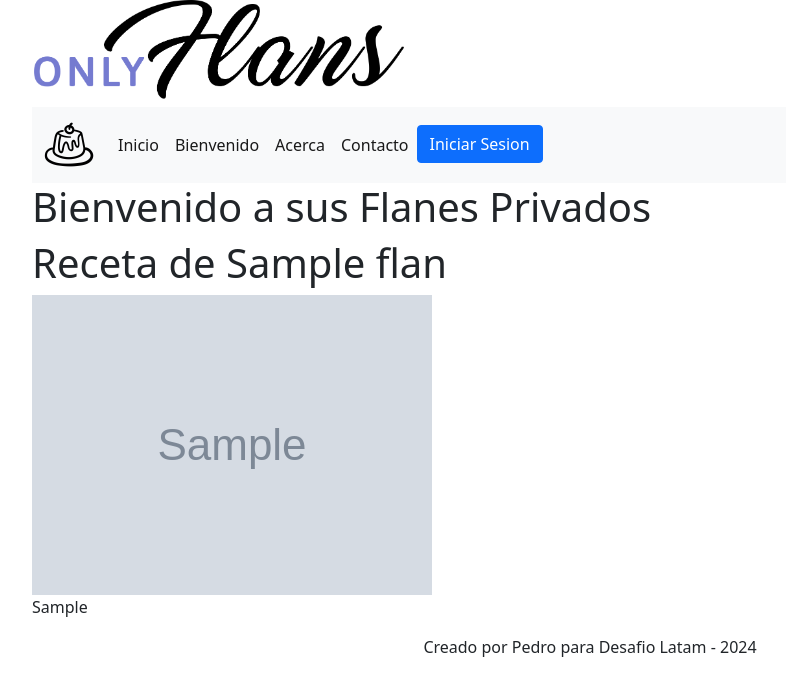
After one commit to josehermosillaa/g4v_hit_24, a Django app: page /flan/00000000-0000-0000-0000-000000000001/ in a window 1280 px wide. The commit adds this page. Shown: the top 696 px of the page, without its empty margins (50-836 px from the left). Run offline with Django 4.2, Linux system fonts and the light colour scheme; tables that the repository leaves empty hold one stand-in row (values such as "Sample post"); grey boxes marked "Sample" are stand-in pictures.

Commit message:
add unique flan button

```diff
--- a/onlyflans/urls.py
+++ b/onlyflans/urls.py
@@ -1,7 +1,7 @@
 
 from django.contrib import admin
 from django.urls import path, include
-from web.views import indice, acerca, bienvenido,contacto, exito, MiVistaProtegida
+from web.views import indice, acerca, bienvenido,contacto, exito, MiVistaProtegida,receta
 
 urlpatterns = [
     path('admin/', admin.site.urls),
@@ -10,6 +10,8 @@ urlpatterns = [
     path('bienvenido/', bienvenido, name="bienvenido"),
     path('contacto/', contacto, name="contacto"),
     path('exito/', exito, name="exito"),
-    path('prueba/', MiVistaProtegida.as_view(), name="prueba"),
+    # path('prueba/', MiVistaProtegida.as_view(), name="prueba"),
+    path('flan/<str:flan_uuid>/',receta, name="prueba"),
     path('accounts/',include('django.contrib.auth.urls')),
+
 ]
--- a/web/models.py
+++ b/web/models.py
@@ -8,6 +8,7 @@ class Flan(models.Model):
     flan_uuid = models.UUIDField()
     name = models.CharField(max_length=64)
     description = models.TextField()
+    receta = models.TextField()
     image_url = models.URLField()
     slug = models.SlugField()
     is_private = models.BooleanField()
--- a/web/templates/base.html
+++ b/web/templates/base.html
@@ -19,7 +19,7 @@
     {% include 'navbar.html' %}
     {% endblock navbar %}
 
-    <div style='background-color:white' class="container">{% block contenido %}contenido{% endblock contenido %}</div>
+    <div class="container">{% block contenido %}contenido{% endblock contenido %}</div>
 {% block footer %}
 {% include "footer.html" %}
 {% endblock footer %}
--- a/web/templates/footer.html
+++ b/web/templates/footer.html
@@ -1,4 +1,4 @@
-<div style="background: green;" class="container">
+<div  class="container">
     <div class="col text-center">
      Creado por Pedro para Desafio Latam - 2024
     </div>
--- a/web/templates/header.html
+++ b/web/templates/header.html
@@ -1,6 +1,6 @@
 {% load static %}
 
-<div style='background-color:red' class="container">
+<div  class="container">
     <div class="col-4">
         <img src="{% static 'img/OnlyFlans.png'%}" alt="logo" class="img-fluid">
     </div>
--- a/web/templates/index.html
+++ b/web/templates/index.html
@@ -16,6 +16,7 @@
           <p class="card-text">
             {{flan.description}}
           </p>
+          <a href="/flan/{{flan.flan_uuid}}/" class="btn btn-primary">Receta</a>
         </div>
       </div>
 
--- a/web/templates/navbar.html
+++ b/web/templates/navbar.html
@@ -1,5 +1,5 @@
 
-<div style='background-color: yellow' class="container">
+<div  class="container">
 
     <nav class="navbar navbar-expand-lg navbar-light bg-light">
       <div class="container-fluid">
--- /dev/null
+++ b/web/templates/receta.html
@@ -0,0 +1,9 @@
+{% extends 'base.html'%}
+
+{% block contenido %}
+<h1>Bienvenido {{user.username}} a sus Flanes Privados</h1>
+<h1>Receta de {{flan.name}}</h1>
+<img src="{{flan.image_url}}">
+<p>{{flan.receta}}</p>
+
+{% endblock contenido%}
--- a/web/templates/welcome.html
+++ b/web/templates/welcome.html
@@ -14,6 +14,8 @@
           <p class="card-text">
             {{flan.description}}
           </p>
+        <a href="/flan/{{flan.flan_uuid}}/" class="btn btn-primary">Receta</a>
+
         </div>
       </div>
 
--- a/web/views.py
+++ b/web/views.py
@@ -51,5 +51,11 @@ def contacto(request):
 def exito(request):
     return render(request, 'exito.html')
 
+
+def receta(request, flan_uuid):
+    flan = Flan.objects.get(flan_uuid = flan_uuid)
+    context = {'flan': flan}
+    return render(request, 'receta.html', context)
+
 class MiVistaProtegida(LoginRequiredMixin, TemplateView):
     template_name = 'about.html'
```
Also changed, not shown: web/migrations/0005_flan_receta.py (added).
